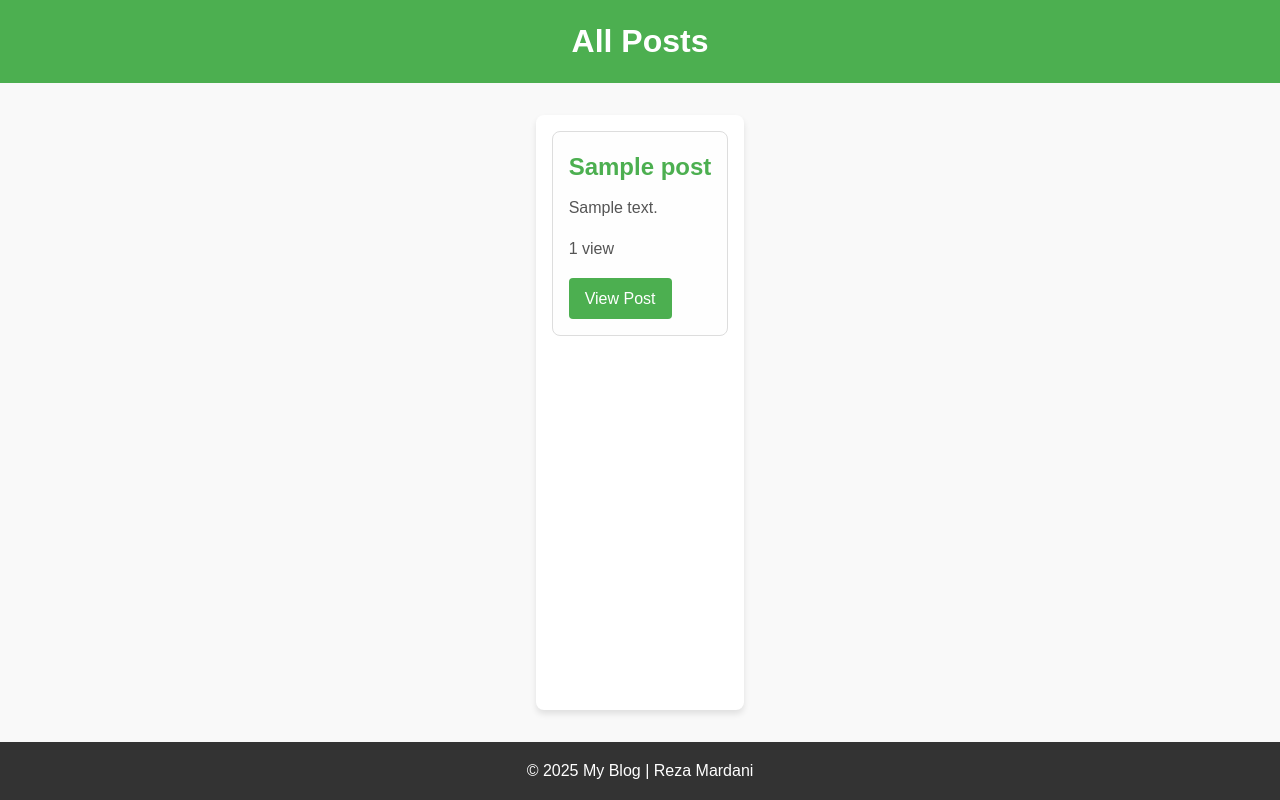
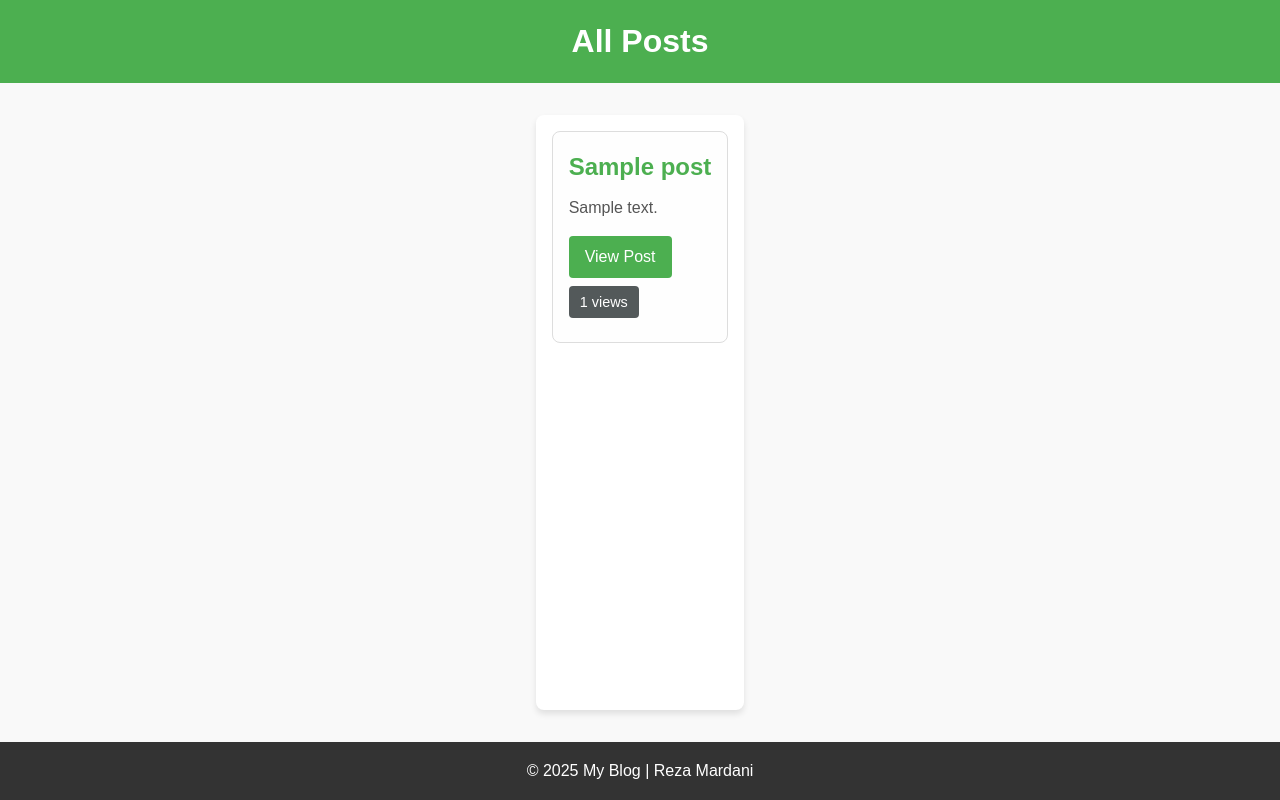
Before and after one commit to rezamardaniDev/django-blog, a Django app: page /articles/ in a window 1280 px wide. Run offline with Django 5.2, Linux system fonts and the light colour scheme; tables that the repository leaves empty hold one stand-in row (Sample ...).

Commit message:
modify: view style

```diff
--- a/article/templates/article/posts_list.html
+++ b/article/templates/article/posts_list.html
@@ -8,7 +8,7 @@
       /* General Reset */
       body {
         margin: 0;
-        font-family: Arial, sans-serif;
+        font-family: Vazir, sans-serif;
         line-height: 1.6;
         background-color: #f9f9f9;
         color: #333;
@@ -76,6 +76,17 @@
         background-color: #45a049;
       }
 
+      /* Views Counter */
+      .views {
+        padding: 0.3rem 0.7rem;
+        background-color:rgb(83, 89, 90);
+        color: white;
+        margin: 0.5rem 0;
+        border-radius: 4px;
+        font-size: 0.9rem;
+        width: fit-content;
+      }
+
       /* Footer */
       footer {
         text-align: center;
@@ -99,10 +110,10 @@
     <div class="container">
       {% for post in posts %}
       <div class="post">
-        <h2>{{post.title}}</h2>
+        <h2>{{ post.title }}</h2>
         <p>{{ post.description | truncatewords:10 }}</p>
-        <p>{{post.post_view}} view</p>
         <a href="{% url 'articles:detail' post.id %}">View Post</a>
+        <div class="views">{{ post.post_view }} views</div>
       </div>
       {% endfor %}
     </div>
```
